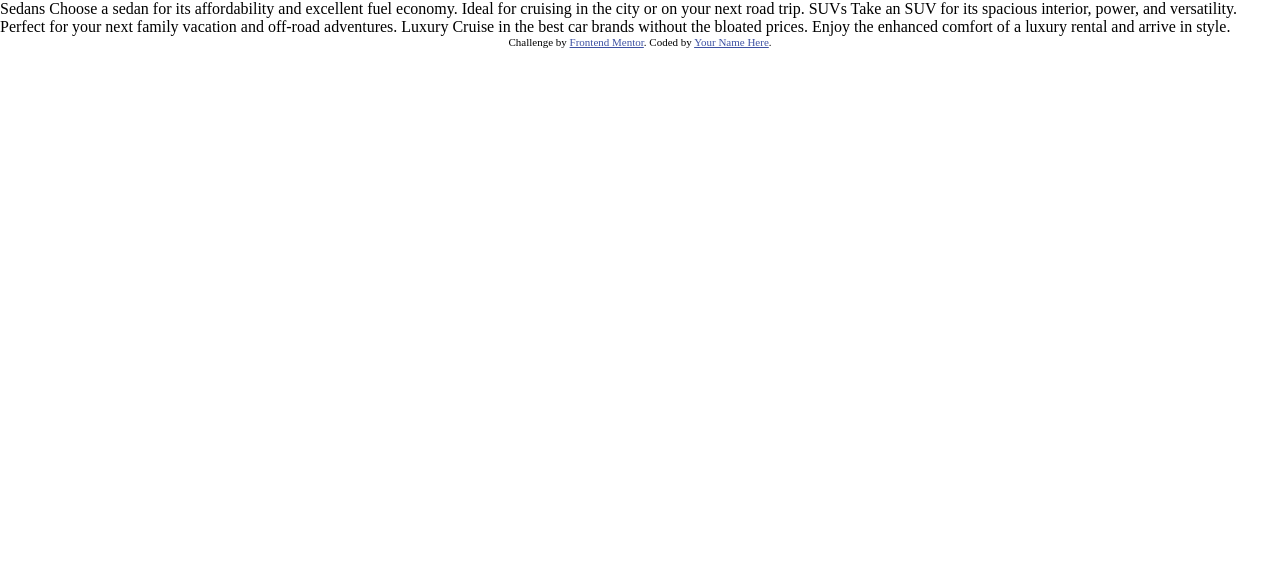
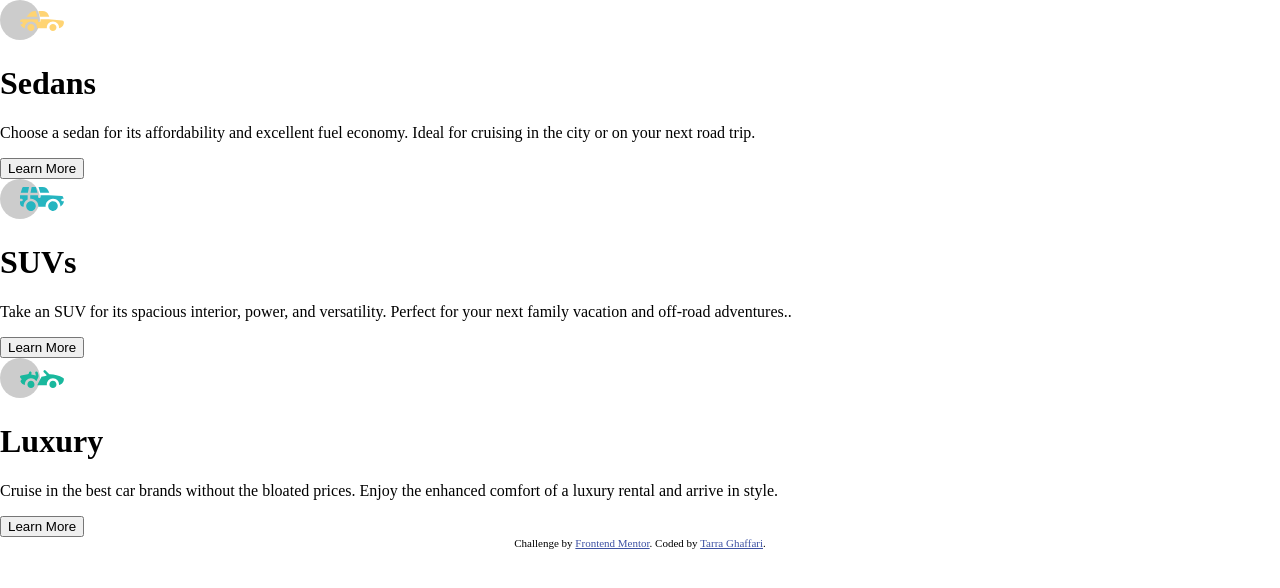
Before and after one commit to tghaffari/3-column-preview-card-component, a website: page index.html in a window 1280 px wide. Drawn offline with Linux system fonts and the light colour scheme.

Commit message:
Created basic html sekeleton.

```diff
--- a/index.html
+++ b/index.html
@@ -13,22 +13,38 @@
 
 </head>
 <body>
-
-  Sedans
-  Choose a sedan for its affordability and excellent fuel economy. Ideal for cruising in the city
-  or on your next road trip.
-
-  SUVs
-  Take an SUV for its spacious interior, power, and versatility. Perfect for your next family vacation
-  and off-road adventures.
-
-  Luxury
-  Cruise in the best car brands without the bloated prices. Enjoy the enhanced comfort of a luxury
-  rental and arrive in style.
-
+  <div class="container">
+    <div class="sedan row">
+      <div class="column-full">
+        <img src="./images/icon-sedans.svg" alt="">
+        <h1 class="header">Sedans</h1>
+        <p class="info">Choose a sedan for its affordability and excellent fuel economy. Ideal for cruising in the city
+        or on your next road trip.</p>
+        <button class="learn-more-button">Learn More</button>
+      </div>
+      <div class="suv row">
+        <div class="column-full">
+          <img src="./images/icon-suvs.svg" alt="">
+          <h1 class="header">SUVs</h1>
+          <p class="info">Take an SUV for its spacious interior, power, and versatility. Perfect for your next family vacation
+          and off-road adventures..</p>
+          <button class="learn-more-button">Learn More</button>
+        </div>
+      </div>
+      <div class="luxury row">
+        <div class="column-full">
+          <img src="./images/icon-luxury.svg" alt="">
+          <h1 class="header">Luxury</h1>
+          <p class="info">Cruise in the best car brands without the bloated prices. Enjoy the enhanced comfort of a luxury
+          rental and arrive in style.</p>
+          <button class="learn-more-button">Learn More</button>
+        </div>
+      </div>
+    </div>
+  </div>
   <div class="attribution">
     Challenge by <a href="https://www.frontendmentor.io?ref=challenge" target="_blank">Frontend Mentor</a>.
-    Coded by <a href="#">Your Name Here</a>.
+    Coded by <a href="#">Tarra Ghaffari</a>.
   </div>
 </body>
 </html>
```
